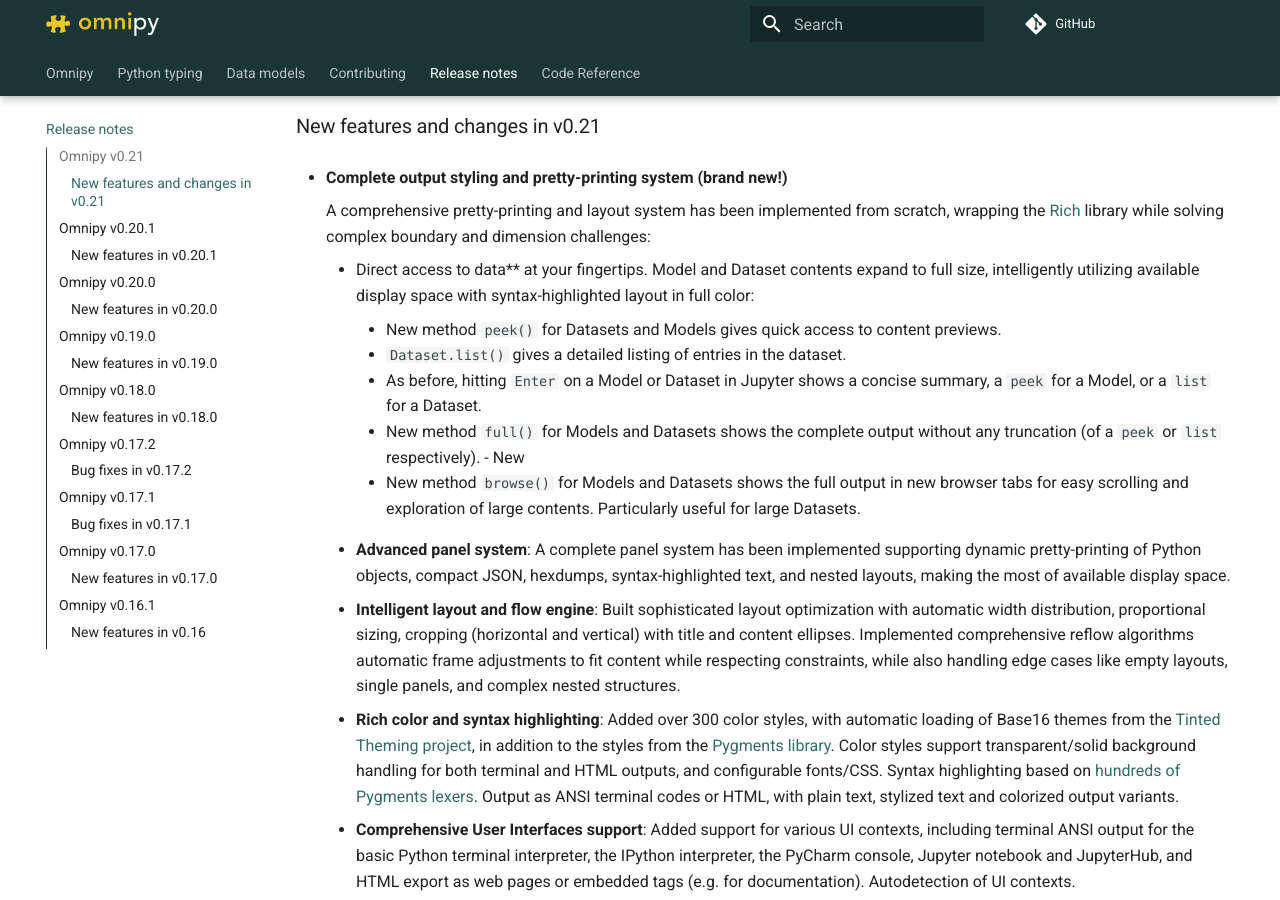
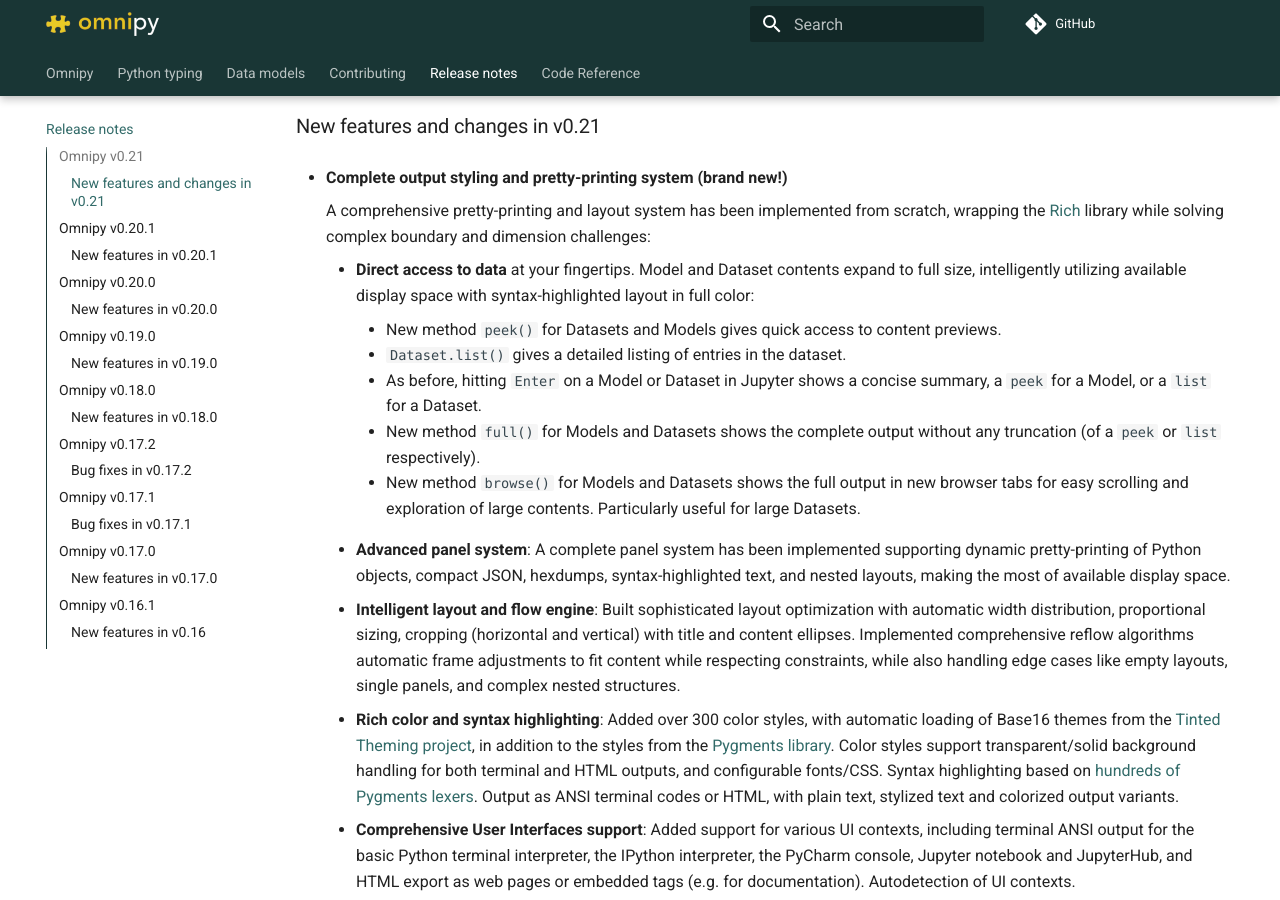
Before and after one commit to fairtracks/omnipy, an MkDocs documentation site: the page built from docs/release_notes.md, in a window 1280 px wide and 900 px high, scrolled down 320 px. Built offline with MkDocs 1.6.1 and Material for MkDocs 9.7.7, drawn with Linux system fonts in a browser that asks for light colours; comment, search, counter and statistics services are not loaded; a style sheet for code colours, icons or effects is not loaded.

Commit message:
Cleanup of release notes

```diff
--- a/docs/release_notes.md
+++ b/docs/release_notes.md
@@ -16,7 +16,7 @@ Docker integration for seamless Jupyter deployment.
   from scratch, wrapping the [Rich](https://github.com/Textualize/rich)
   library while solving complex boundary and dimension challenges:
 
-  - Direct access to data** at your fingertips. Model and Dataset contents
+  - **Direct access to data** at your fingertips. Model and Dataset contents
     expand to full size, intelligently utilizing available display space
     with syntax-highlighted layout in full color:
     - New method `peek()` for Datasets and Models gives quick access to
@@ -25,7 +25,7 @@ Docker integration for seamless Jupyter deployment.
     - As before, hitting `Enter` on a Model or Dataset in Jupyter shows a
       concise summary, a `peek` for a Model, or a `list` for a Dataset.
     - New method `full()` for Models and Datasets shows the complete output
-      without any truncation (of a `peek` or `list` respectively). - New
+      without any truncation (of a `peek` or `list` respectively).
     - New method `browse()` for Models and  Datasets shows the full output in
       new browser tabs for easy scrolling and exploration of large
       contents. Particularly useful for large Datasets.
```
